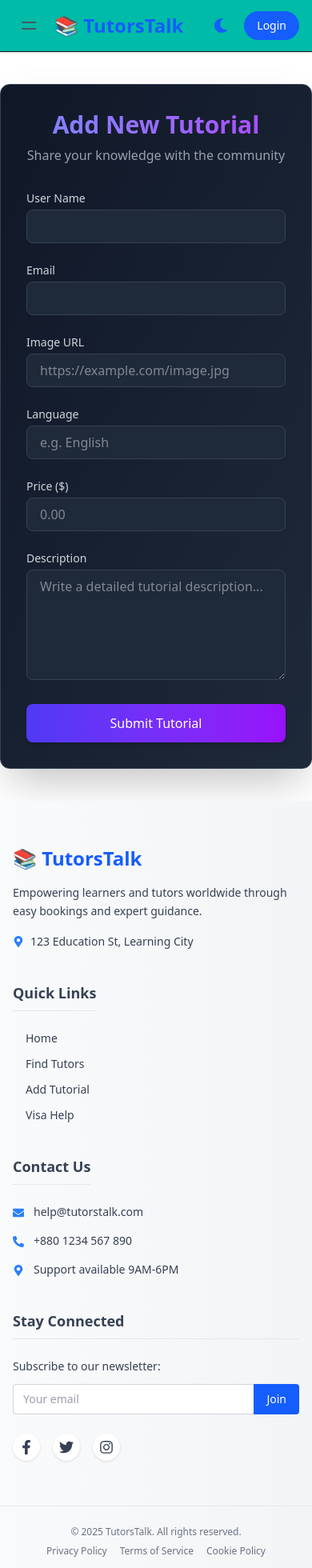
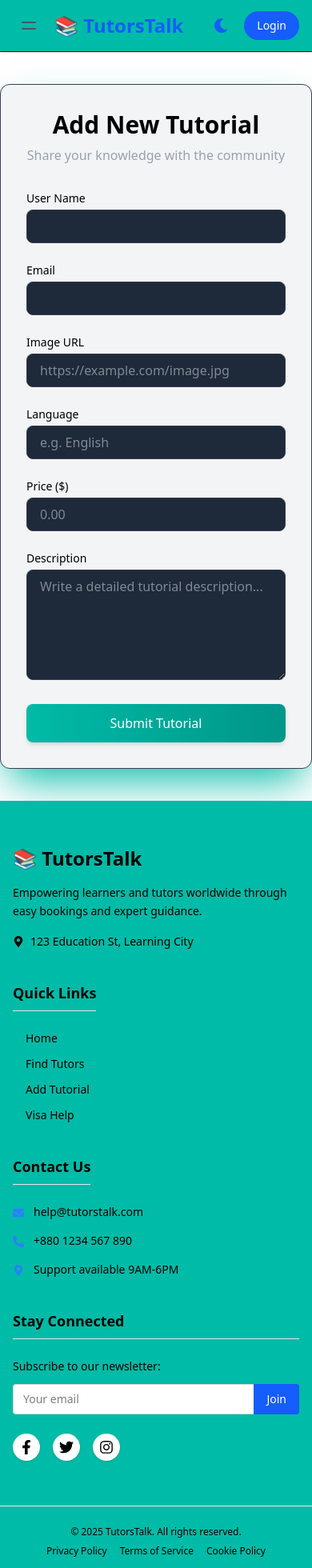
Before and after one commit to siamahmeddhk/tutors, a React (Vite) app: page /add in a window 390 px wide. Shown: the top 1960 px of the page at 80% size. Built offline with nearby package versions, Linux system fonts and the light colour scheme; no server answers.

Commit message:
fix ui's color theme

```diff
--- a/src/com/Banner.jsx
+++ b/src/com/Banner.jsx
@@ -72,7 +72,7 @@ const Banner = () => {
                 </p>
                 <button
                   onClick={() => navigate('/find-tutor')}
-                  className="bg-blue-600 hover:bg-blue-700 text-white font-semibold py-3 px-6 rounded-full transition duration-300 transform hover:scale-105"
+                  className="bg-teal-500 text-black font-semibold py-3 px-6 rounded-full transition duration-300 transform hover:scale-105"
                 >
                   {slide.buttonText}
                 </button>
--- a/src/com/Footer.jsx
+++ b/src/com/Footer.jsx
@@ -4,13 +4,13 @@ import { Link } from "react-router";
 
 export default function Footer() {
   return (
-    <footer className="bg-gradient-to-r from-gray-50 to-gray-100 dark:from-gray-800 dark:to-gray-900 text-gray-700 dark:text-gray-300 pt-14 pb-8">
+    <footer className="bg-teal-500 dark:text-gray-300 pt-14 pb-8 text-black">
       <div className="max-w-7xl mx-auto px-4 sm:px-6 lg:px-8 grid grid-cols-1 md:grid-cols-4 gap-10">
         {/* Logo & Tagline */}
         <div className="space-y-4">
           <Link
             to="/"
-            className="flex items-center gap-2 text-2xl font-bold text-blue-600 dark:text-blue-400 group"
+            className="flex items-center gap-2 text-2xl font-bold text-black "
           >
             <span className="group-hover:text-blue-700 dark:group-hover:text-blue-300 transition-colors duration-300">
                📚 TutorsTalk
@@ -20,14 +20,14 @@ export default function Footer() {
             Empowering learners and tutors worldwide through easy bookings and expert guidance.
           </p>
           <div className="flex items-center gap-2 text-sm">
-            <FaMapMarkerAlt className="text-blue-500" />
+            <FaMapMarkerAlt className="text-black" />
             <span>123 Education St, Learning City</span>
           </div>
         </div>
 
         {/* Navigation Links */}
         <div>
-          <h3 className="text-lg font-semibold mb-6 pb-2 border-b border-gray-200 dark:border-gray-700 w-max">
+          <h3 className="text-lg text-black font-semibold mb-6 pb-2 border-b border-gray-200 dark:border-gray-700 w-max">
             Quick Links
           </h3>
           <ul className="space-y-3">
@@ -52,7 +52,7 @@ export default function Footer() {
 
         {/* Contact Info */}
         <div>
-          <h3 className="text-lg font-semibold mb-6 pb-2 border-b border-gray-200 dark:border-gray-700 w-max">
+          <h3 className="text-lg text-black font-semibold mb-6 pb-2 border-b border-gray-200 dark:border-gray-700 w-max">
             Contact Us
           </h3>
           <ul className="space-y-4 text-sm">
@@ -83,11 +83,11 @@ export default function Footer() {
 
         {/* Newsletter & Social */}
         <div>
-          <h3 className="text-lg font-semibold mb-6 pb-2 border-b border-gray-200 dark:border-gray-700">
+          <h3 className="text-lg text-black font-semibold mb-6 pb-2 border-b border-gray-200 dark:border-gray-700">
             Stay Connected
           </h3>
           <div className="mb-6">
-            <p className="text-sm mb-3">Subscribe to our newsletter:</p>
+            <p className="text-sm text-black mb-3">Subscribe to our newsletter:</p>
             <div className="flex">
               <input
                 type="email"
@@ -118,7 +118,7 @@ export default function Footer() {
       </div>
 
       {/* Bottom Copyright */}
-      <div className="text-center text-xs text-gray-500 dark:text-gray-400 mt-14 pt-6 border-t border-gray-200 dark:border-gray-700">
+      <div className="text-center text-xs text-black mt-14 pt-6 border-t border-gray-200 dark:border-gray-700">
         <div className="max-w-7xl mx-auto px-4 sm:px-6 lg:px-8">
           <p>&copy; {new Date().getFullYear()} TutorsTalk. All rights reserved.</p>
           <div className="flex justify-center gap-4 mt-2">
--- a/src/pages/Add.jsx
+++ b/src/pages/Add.jsx
@@ -70,9 +70,9 @@ const Add = () => {
   };
 
   return (
-    <div className="max-w-2xl mx-auto my-10 p-8 bg-gradient-to-br from-gray-900 to-gray-800 rounded-xl shadow-2xl border border-gray-700">
+    <div className="max-w-2xl mx-auto my-10 p-8 bg-gray-100 rounded-xl shadow-2xl shadow-teal-500 border border-gray-700">
       <div className="text-center mb-8">
-        <h2 className="text-3xl font-bold bg-clip-text text-transparent bg-gradient-to-r from-indigo-400 to-purple-500">
+        <h2 className="text-3xl font-bold bg-clip-text bg-gradient-to-r text-black">
           Add New Tutorial
         </h2>
         <p className="text-gray-400 mt-2">Share your knowledge with the community</p>
@@ -81,7 +81,7 @@ const Add = () => {
       <form onSubmit={handleSubmit} className="space-y-6">
         <div className="grid grid-cols-1 md:grid-cols-2 gap-6">
           <div>
-            <label className="block text-sm font-medium text-gray-300 mb-1">User Name</label>
+            <label className="block text-sm font-medium text-black mb-1">User Name</label>
             <input
               type="text"
               value={user?.displayName || ''}
@@ -90,7 +90,7 @@ const Add = () => {
             />
           </div>
           <div>
-            <label className="block text-sm font-medium text-gray-300 mb-1">Email</label>
+            <label className="block text-sm font-medium text-black mb-1">Email</label>
             <input
               type="email"
               value={user?.email || ''}
@@ -101,7 +101,7 @@ const Add = () => {
         </div>
 
         <div>
-          <label className="block text-sm font-medium text-gray-300 mb-1">Image URL</label>
+          <label className="block text-sm font-medium text-black mb-1">Image URL</label>
           <input
             type="text"
             name="image"
@@ -115,7 +115,7 @@ const Add = () => {
 
         <div className="grid grid-cols-1 md:grid-cols-2 gap-6">
           <div>
-            <label className="block text-sm font-medium text-gray-300 mb-1">Language</label>
+            <label className="block text-sm font-medium text-black mb-1">Language</label>
             <input
               type="text"
               name="language"
@@ -127,7 +127,7 @@ const Add = () => {
             />
           </div>
           <div>
-            <label className="block text-sm font-medium text-gray-300 mb-1">Price ($)</label>
+            <label className="block text-sm font-medium text-black mb-1">Price ($)</label>
             <input
               type="number"
               name="price"
@@ -143,7 +143,7 @@ const Add = () => {
         </div>
 
         <div>
-          <label className="block text-sm font-medium text-gray-300 mb-1">Description</label>
+          <label className="block text-sm font-medium text-black mb-1">Description</label>
           <textarea
             name="description"
             value={formData.description}
@@ -157,7 +157,7 @@ const Add = () => {
 
         <button
           type="submit"
-          className="w-full py-3 px-4 bg-gradient-to-r from-indigo-600 to-purple-600 text-white font-medium rounded-lg shadow-md hover:from-indigo-700 hover:to-purple-700 transition"
+          className="w-full py-3 px-4 bg-gradient-to-r from-teal-500 to-teal-600 text-white font-medium rounded-lg shadow-md hover:from-teal-500 hover:to-teal-700 transition"
         >
           Submit Tutorial
         </button>
--- a/src/pages/Booked.jsx
+++ b/src/pages/Booked.jsx
@@ -135,16 +135,16 @@ const Booked = () => {
       ) : (
         <div className="grid md:grid-cols-2 gap-6">
           {booked.map((item) => (
-            <div key={item._id} className="bg-white dark:bg-gray-800 rounded-lg shadow p-5">
+            <div key={item._id} className="bg-teal-500 rounded-lg shadow p-5">
               <img
                 src={item.tutorImage}
                 alt={item.tutorName}
                 className="w-full h-48 object-cover rounded-md mb-4"
               />
               <h3 className="text-xl font-semibold text-gray-800 dark:text-white">{item.tutorName}</h3>
-              <p className="text-gray-600 dark:text-gray-300">Language: {item.language}</p>
-              <p className="text-gray-600 dark:text-gray-300">Price: ${item.price}</p>
-              <p className="text-sm text-gray-500 mt-2 dark:text-gray-400">
+              <p className="text-black">Language: {item.language}</p>
+              <p className="text-black">Price: {item.price}</p>
+              <p className="text-sm text-gray-black">
                 Booked on: {item.bookingTime ? new Date(item.bookingTime).toLocaleString() : 'N/A'}
               </p>
 
--- a/src/pages/Find.jsx
+++ b/src/pages/Find.jsx
@@ -138,7 +138,7 @@ const Find = () => {
   }, [searchTerm]);
 
   return (
-    <div className="container mx-auto px-4 py-8 min-h-screen bg-gray-50">
+    <div className="container mx-auto px-4 py-8 min-h-screen">
       <h1 className="text-3xl font-bold text-center mb-6">
         Find a Tutor by Language
       </h1>
--- a/src/pages/Myadd.jsx
+++ b/src/pages/Myadd.jsx
@@ -71,7 +71,7 @@ const Myadd = () => {
 
   return (
     <div className="max-w-7xl mx-auto px-4 py-8">
-      <h2 className="text-3xl font-bold text-center mb-8 text-indigo-700">
+      <h2 className="text-3xl font-bold text-center mb-8 text-gray-500 dark:text-white">
         My Tutorials
       </h2>
 
@@ -88,7 +88,7 @@ const Myadd = () => {
       ) : (
         <div className="overflow-x-auto rounded-lg shadow">
           <table className="min-w-full divide-y divide-gray-200 bg-white">
-            <thead className="bg-indigo-600 text-white">
+            <thead className="bg-teal-500 text-black">
               <tr>
                 <th className="px-4 py-3 text-left text-sm font-semibold">Image</th>
                 <th className="px-4 py-3 text-left text-sm font-semibold">Language</th>
@@ -100,7 +100,7 @@ const Myadd = () => {
             </thead>
             <tbody className="divide-y divide-gray-100 text-gray-700">
               {tutors.map((tutor) => (
-                <tr key={tutor._id} className="hover:bg-gray-50">
+                <tr key={tutor._id} className="hover:bg-teal-100 bg-gray-100">
                   <td className="px-4 py-3">
                     <img
                       src={tutor.image || 'https://via.placeholder.com/80'}
```
Also changed, not shown: src/com/LanguageCategory.jsx (+18 -13 lines), src/com/OfflineCare.jsx (+6 -6 lines), src/com/Singletutor.jsx (+6 -6 lines), src/com/Stats.jsx (+43 -17 lines), src/pages/Tutordtl.jsx (+6 -6 lines).
